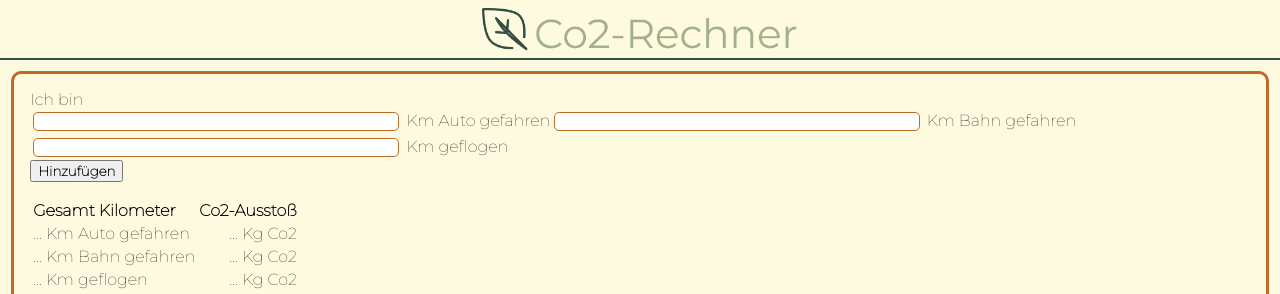
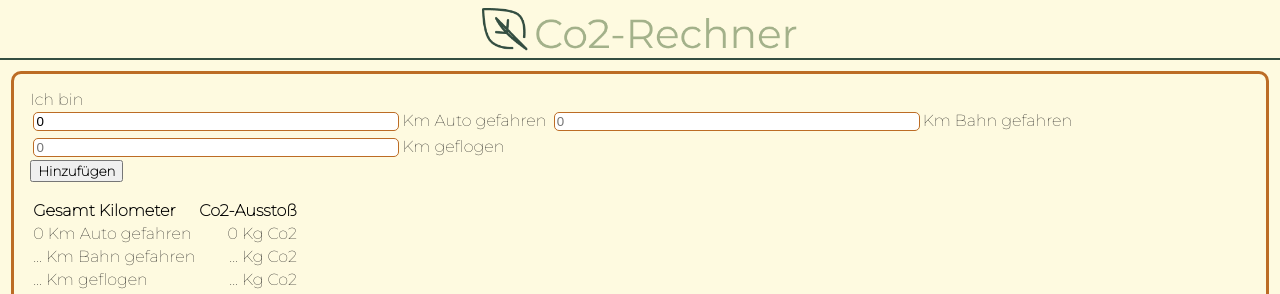
Before and after one commit to danielab93/capstone-project, a React (Vite) app: page /co2-rechner in a window 1280 px wide. Shown: the top 294 px of the page. Built offline with nearby package versions, Linux system fonts and the light colour scheme.

Commit message:
added calculation for car-km

```diff
--- a/src/components/Co2Calculator.jsx
+++ b/src/components/Co2Calculator.jsx
@@ -1,16 +1,63 @@
 import styled from "styled-components";
+import { useEffect, useState } from "react";
+import NumberInput from "./NumberInput";
+/* import isProductValid from "../library/validation"; */
 
 function Co2Calculator({}) {
+  const [inputCar, setInputCar] = useState(0);
+  const [carValue, setCarValue] = useState(0);
+  const [co2Car, setCo2Car] = useState(0);
+
+  const [co2Budget, setCo2Budget] = useState(1500);
+
+  const handleInputChange = (value) => {
+    setInputCar(value);
+  };
+
+  const handleSubmit = (event) => {
+    event.preventDefault();
+    if (inputCar > 0) {
+      setCarValue(carValue + inputCar);
+      setCo2Car((carValue + inputCar) * 119);
+      setInputCar(0);
+    } else {
+      alert("Bitte prüfe deine Eingabe");
+    }
+  };
+
   return (
     <CalculatorContainer>
       <section>
-        <p>
-          Ich bin <br />
-          <Input type="text" /> Km Auto gefahren
-          <Input type="text" /> Km Bahn gefahren
-          <Input type="text" /> Km geflogen
-        </p>
-        <button>Hinzufügen</button>
+        Ich bin <br />
+        <NumberInput
+          name="km-car"
+          placeholder="0"
+          value={inputCar}
+          onNumberInputChange={handleInputChange}
+        >
+          {" "}
+        </NumberInput>
+        Km Auto gefahren
+        <NumberInput
+          name="km-train"
+          placeholder="0"
+          /* value={product.price} */
+          /* onNumberInputChange={handleInputChange} */
+        >
+          {" "}
+        </NumberInput>
+        Km Bahn gefahren
+        <NumberInput
+          name="km-airplane"
+          placeholder="0"
+          /* value={product.price} */
+          /* onNumberInputChange={handleInputChange} */
+        >
+          {" "}
+        </NumberInput>
+        Km geflogen
+        <br />
+        <button onClick={handleSubmit}>Hinzufügen</button>
       </section>
       <section>
         <Table>
@@ -19,8 +66,8 @@ function Co2Calculator({}) {
             <TableHeader>Co2-Ausstoß</TableHeader>
           </tr>
           <tr>
-            <td>... Km Auto gefahren</td>
-            <TableDataRight>... Kg Co2</TableDataRight>
+            <td>{carValue} Km Auto gefahren</td>
+            <TableDataRight>{co2Car} Kg Co2</TableDataRight>
           </tr>
           <tr>
             <td>... Km Bahn gefahren</td>
@@ -61,13 +108,6 @@ const CalculatorContainer = styled.div`
   padding: 1rem;
 `;
 
-const Input = styled.input`
-  border: 1px solid var(--color-three);
-  border-radius: 5px;
-  margin: 0.2rem;
-  width: 30%;
-`;
-
 const Table = styled.table`
   margin-top: 1rem;
 `;
--- /dev/null
+++ b/src/components/NumberInput.jsx
@@ -0,0 +1,36 @@
+import styled from "styled-components";
+
+function NumberInput({
+  name,
+  value,
+  placeholder,
+  onNumberInputChange,
+  children,
+}) {
+  function handleChange(event) {
+    const parsedValue = parseFloat(event.target.value);
+    onNumberInputChange(parsedValue);
+  }
+
+  return (
+    <>
+      <label htmlFor={name}>{children}</label>
+      <Input
+        type="number"
+        name={name}
+        value={value}
+        placeholder={placeholder}
+        onChange={handleChange}
+      />
+    </>
+  );
+}
+
+export default NumberInput;
+
+const Input = styled.input`
+  border: 1px solid var(--color-three);
+  border-radius: 5px;
+  margin: 0.2rem;
+  width: 30%;
+`;
--- /dev/null
+++ b/src/library/validation.js
@@ -0,0 +1,11 @@
+const isValueGreaterThanZero = (value) => value > 0;
+
+const isValueValid = (value) => isValueGreaterThanZero(value);
+/* && isValueOnlyNumber */
+/* && inputIncludesOnlyDotOrComma*/
+
+export default isValueValid;
+
+// Value = mindestens 1
+// Wert darf nur eine Zahl sein
+// nur Punkt & Komma erlaubt zwischen den Zahlen; 15,5 ODER 15.5
```
